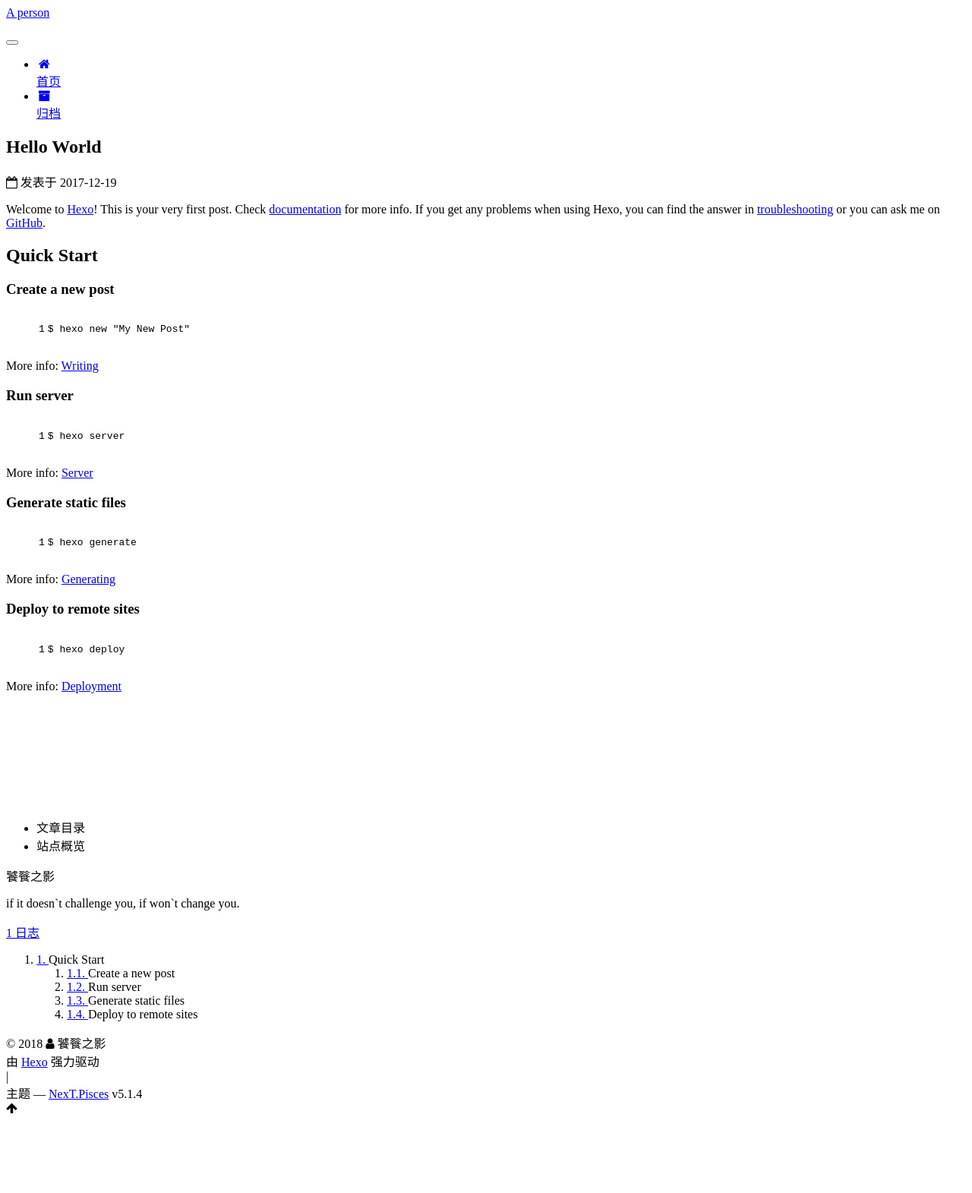
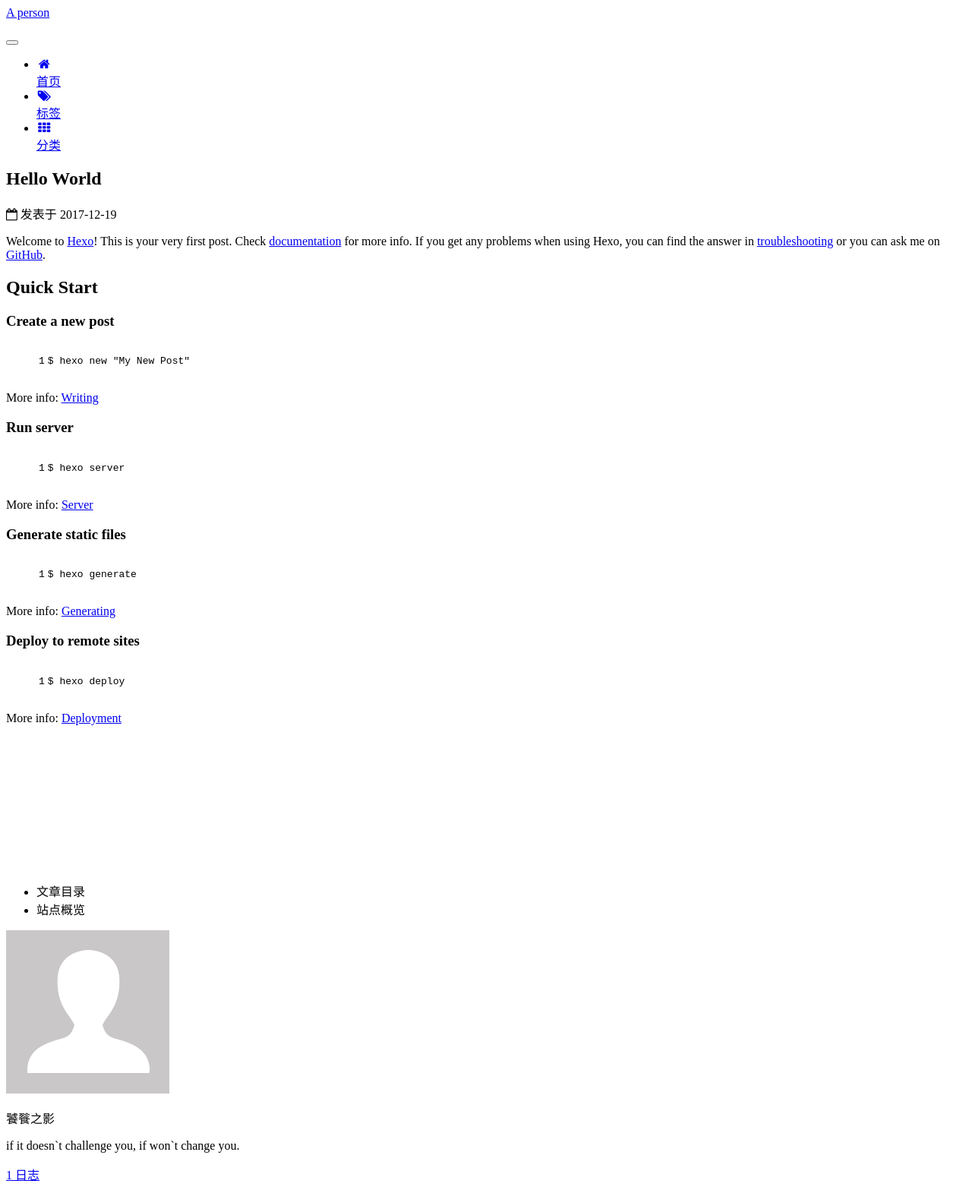
Before and after one commit to zhoutongle/zhoutongle.github.io, a plain HTML site: page 2017/12/19/hello-world/index.html in a window 1280 px wide. Shown: the top 1571 px of the page at 76% size. Before the commit the page ends 1477 px from the top, so only its background shows below. Drawn offline with Linux system fonts and the light colour scheme.

Commit message:
Site updated: 2018-01-02 15:57:03

```diff
--- a/2017/12/19/hello-world/index.html
+++ b/2017/12/19/hello-world/index.html
@@ -190,12 +190,22 @@
         </li>
 
 
-        <li class="menu-item menu-item-archives">
-          <a href="/archives/" rel="section">
+        <li class="menu-item menu-item-tags">
+          <a href="/tags/" rel="section">
 
-              <i class="menu-item-icon fa fa-fw fa-archive"></i> <br />
+              <i class="menu-item-icon fa fa-fw fa-tags"></i> <br />
 
-            归档
+            标签
+          </a>
+        </li>
+
+
+        <li class="menu-item menu-item-categories">
+          <a href="/categories/" rel="section">
+
+              <i class="menu-item-icon fa fa-fw fa-th"></i> <br />
+
+            分类
           </a>
         </li>
 
@@ -390,6 +400,10 @@
         <div class="site-overview">
           <div class="site-author motion-element" itemprop="author" itemscope itemtype="http://schema.org/Person">
 
+              <img class="site-author-image" itemprop="image"
+                src="/images/avatar.gif"
+                alt="饕餮之影" />
+
               <p class="site-author-name" itemprop="name">饕餮之影</p>
               <p class="site-description motion-element" itemprop="description">if it doesn`t challenge you, if won`t change you.</p>
           </div>
@@ -399,7 +413,7 @@
 
               <div class="site-state-item site-state-posts">
 
-                <a href="/archives/">
+                <a href="/archives">
 
                   <span class="site-state-item-count">1</span>
                   <span class="site-state-item-name">日志</span>
```
Also changed, not shown: archives/2017/12/index.html (+19 -5 lines), archives/2017/index.html (+19 -5 lines), archives/index.html (+19 -5 lines), index.html (+19 -5 lines).
